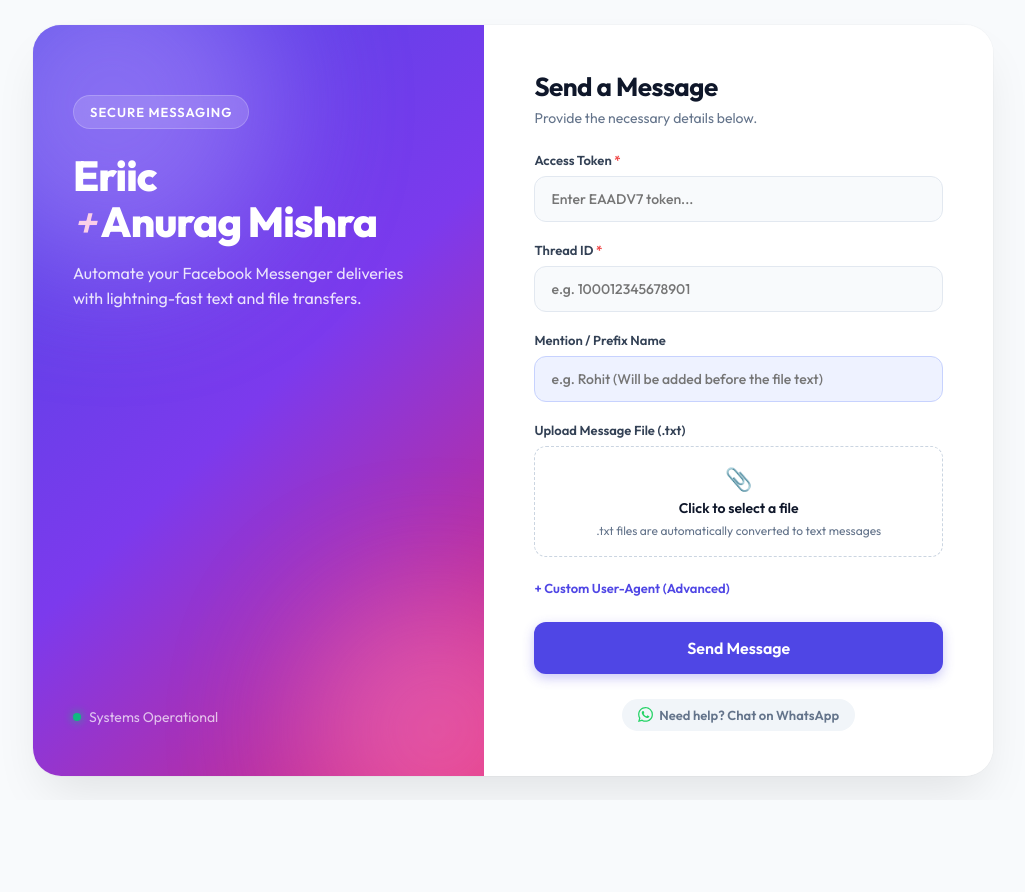
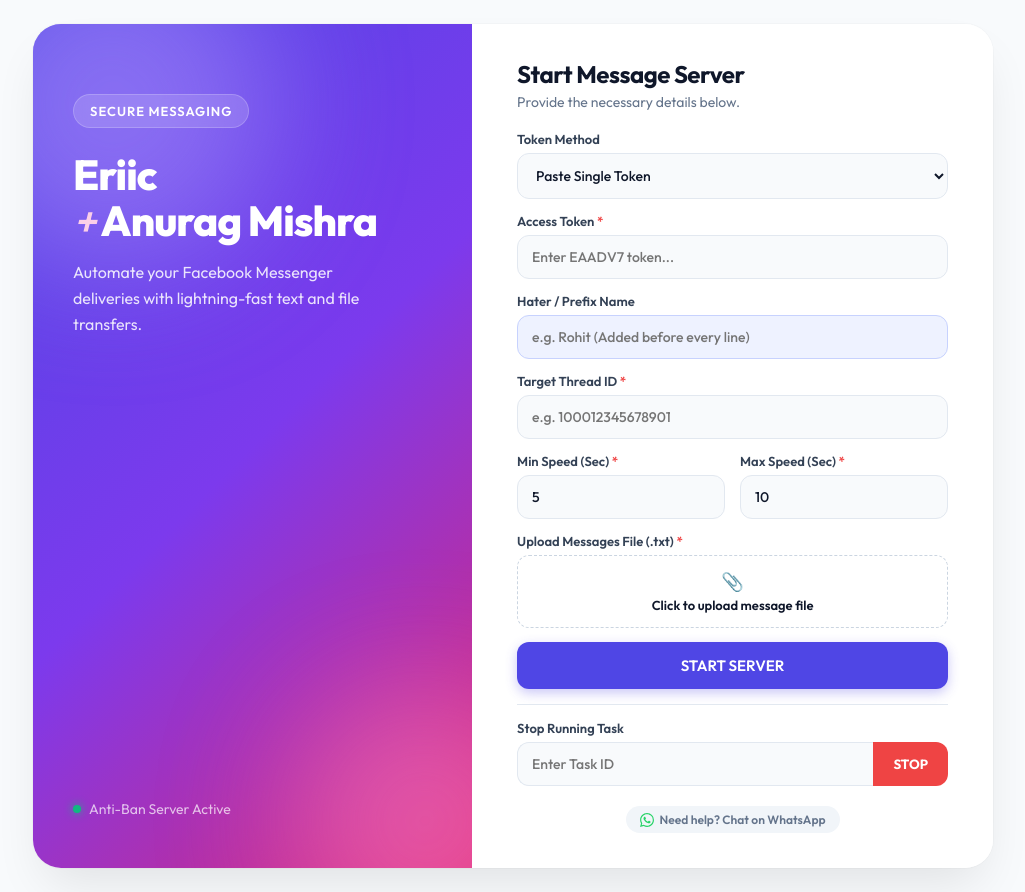
Before and after one commit to anuragcoder2000/TOKEN-SERVER-BY-ERIIC, a Flask app: page / in a window 1280 px wide. Shown: the whole page, without its empty margins (127-1152 px from the left). Before the commit the page ends 789 px from the top, so only its background shows below. Run offline with Flask 3, Linux system fonts and the light colour scheme.

Commit message:
Update index.html

```diff
--- a/templates/index.html
+++ b/templates/index.html
@@ -3,7 +3,7 @@
 <head>
 <meta charset="UTF-8" />
 <meta name="viewport" content="width=device-width, initial-scale=1.0" />
-<title>{{ brand_name }}</title>
+<title>Eriic + Anurag Mishra</title>
 <style>
   @import url('https://fonts.googleapis.com/css2?family=Outfit:wght@300;400;500;600;700;800&display=swap');
 
@@ -25,7 +25,7 @@
   .app-wrapper {
     background: #ffffff; width: 100%; max-width: 960px; border-radius: 28px;
     box-shadow: 0 25px 50px -12px rgba(0, 0, 0, 0.1), 0 0 0 1px rgba(0,0,0,0.02);
-    display: flex; overflow: hidden; min-height: 600px; /* Adjusted height */
+    display: flex; overflow: hidden; min-height: 650px;
   }
 
   /* DECORATIVE PANEL */
@@ -54,22 +54,26 @@
   .decor-footer .dot { width: 8px; height: 8px; background: #10b981; border-radius: 50%; box-shadow: 0 0 10px #10b981; }
 
   /* FORM PANEL */
-  .form-panel { flex: 1.1; padding: 45px 50px; background: #ffffff; display: flex; flex-direction: column; justify-content: center;}
-  .form-header { margin-bottom: 25px; }
-  .form-header h2 { font-size: 26px; font-weight: 700; color: var(--text-main); letter-spacing: -0.5px; }
-  .form-header p { font-size: 14px; color: var(--text-muted); margin-top: 6px; }
+  .form-panel { flex: 1.2; padding: 35px 45px; background: #ffffff; display: flex; flex-direction: column; justify-content: center;}
+  .form-header { margin-bottom: 20px; }
+  .form-header h2 { font-size: 24px; font-weight: 700; color: var(--text-main); letter-spacing: -0.5px; }
+  .form-header p { font-size: 14px; color: var(--text-muted); margin-top: 4px; }
 
-  .field { margin-bottom: 20px; }
-  .field label { display: block; font-size: 13px; font-weight: 600; margin-bottom: 8px; color: #334155; }
+  .field { margin-bottom: 14px; }
+  .field label { display: block; font-size: 13px; font-weight: 600; margin-bottom: 6px; color: #334155; }
   .field label span { color: var(--error); }
 
-  input[type="text"], input[type="password"] {
-    width: 100%; padding: 13px 16px; background: var(--input-bg); border: 1.5px solid var(--border);
+  input[type="text"], input[type="password"], input[type="number"], select {
+    width: 100%; padding: 12px 14px; background: var(--input-bg); border: 1.5px solid var(--border);
     border-radius: 12px; font-size: 14px; color: var(--text-main); transition: all 0.2s ease; font-weight: 500;
   }
-  input[type="text"]:focus, input[type="password"]:focus {
+  input[type="text"]:focus, input[type="password"]:focus, input[type="number"]:focus, select:focus {
     background: #ffffff; border-color: var(--primary); outline: none; box-shadow: 0 0 0 4px rgba(79, 70, 229, 0.1);
   }
+
+  /* Speed Group (Min & Max) */
+  .speed-group { display: flex; gap: 15px; }
+  .speed-group .field { flex: 1; margin-bottom: 0; }
 
   /* Highlight for Mention Field */
   .mention-field input { border-color: #c7d2fe; background: #eef2ff; }
@@ -77,54 +81,50 @@
 
   /* File Upload */
   .file-upload {
-    border: 1.5px dashed #cbd5e1; padding: 18px; border-radius: 12px; text-align: center;
-    cursor: pointer; background: #ffffff; transition: 0.2s ease; display: flex; flex-direction: column; align-items: center; justify-content: center; gap: 6px;
+    border: 1.5px dashed #cbd5e1; padding: 14px; border-radius: 12px; text-align: center;
+    cursor: pointer; background: #ffffff; transition: 0.2s ease; display: flex; flex-direction: column; align-items: center; justify-content: center; gap: 4px;
   }
   .file-upload:hover { border-color: var(--primary); background: #f8fafc; }
   .file-upload input[type="file"] { display: none; }
-  .file-upload .icon { font-size: 22px; color: var(--text-muted); }
-  .file-upload .text { font-size: 14px; font-weight: 600; color: var(--text-main); }
-  .file-upload .subtext { font-size: 12px; color: var(--text-muted); }
-  .file-upload .selected-file { font-size: 13px; color: var(--primary); font-weight: 600; display: none; margin-top: 5px;}
-
-  /* Advanced Toggle */
-  .adv-toggle { font-size: 13px; color: var(--primary); cursor: pointer; display: inline-block; margin-bottom: 16px; font-weight: 600; transition: 0.2s; }
-  .adv-toggle:hover { color: var(--primary-hover); }
-  .adv-box { display: none; margin-bottom: 20px; background: #f8fafc; padding: 16px; border-radius: 12px; border: 1px solid var(--border); }
-  .adv-box.show { display: block; animation: fadeIn 0.3s ease; }
-  @keyframes fadeIn { from { opacity: 0; transform: translateY(-5px); } to { opacity: 1; transform: translateY(0); } }
+  .file-upload .icon { font-size: 18px; color: var(--text-muted); }
+  .file-upload .text { font-size: 13px; font-weight: 600; color: var(--text-main); }
+  .file-upload .selected-file { font-size: 12px; color: var(--primary); font-weight: 600; display: none; margin-top: 4px;}
+  .hidden { display: none !important; }
 
   /* Submit Button */
   .btn {
-    width: 100%; padding: 16px; background: var(--primary); color: #fff; border: none; border-radius: 12px;
-    font-size: 16px; font-weight: 600; cursor: pointer; transition: all 0.2s ease; display: flex; justify-content: center; align-items: center; gap: 10px;
+    width: 100%; padding: 14px; background: var(--primary); color: #fff; border: none; border-radius: 12px;
+    font-size: 15px; font-weight: 600; cursor: pointer; transition: all 0.2s ease; display: flex; justify-content: center; align-items: center; gap: 10px;
     box-shadow: 0 4px 12px rgba(79, 70, 229, 0.3); margin-top: 10px;
   }
   .btn:hover { background: var(--primary-hover); transform: translateY(-1px); box-shadow: 0 6px 16px rgba(79, 70, 229, 0.4); }
   .btn:disabled { opacity: 0.7; cursor: not-allowed; transform: none; }
 
-  .spinner { display: none; width: 18px; height: 18px; border: 2px solid rgba(255,255,255,0.3); border-top-color: #fff; border-radius: 50%; animation: spin 0.8s linear infinite; }
+  .btn-stop { background: #ef4444; color: white; border: none; font-weight: bold; border-radius: 0 12px 12px 0; padding: 0 20px; cursor: pointer; }
+  .btn-stop:hover { background: #dc2626; }
+
+  .spinner { display: none; width: 16px; height: 16px; border: 2px solid rgba(255,255,255,0.3); border-top-color: #fff; border-radius: 50%; animation: spin 0.8s linear infinite; }
   @keyframes spin { to { transform: rotate(360deg); } }
 
-  .result { margin-top: 20px; padding: 14px 16px; border-radius: 12px; font-size: 14px; display: none; line-height: 1.5; font-weight: 500; }
+  .result { margin-top: 15px; padding: 12px 14px; border-radius: 10px; font-size: 13px; display: none; line-height: 1.5; font-weight: 500; text-align: center;}
   .result.success { display: block; background: #ecfdf5; color: #065f46; border: 1px solid #a7f3d0; }
   .result.error { display: block; background: #fef2f2; color: #991b1b; border: 1px solid #fecaca; }
 
-  .wa-subtle-footer { margin-top: auto; padding-top: 25px; text-align: center; }
+  .wa-subtle-footer { margin-top: auto; padding-top: 20px; text-align: center; }
   .wa-subtle-footer a {
     display: inline-flex; align-items: center; gap: 6px; color: var(--text-muted); text-decoration: none;
-    font-size: 13px; font-weight: 600; transition: 0.2s; padding: 8px 16px; border-radius: 20px; background: #f1f5f9;
+    font-size: 12px; font-weight: 600; transition: 0.2s; padding: 6px 14px; border-radius: 20px; background: #f1f5f9;
   }
   .wa-subtle-footer a:hover { background: #e2e8f0; color: var(--text-main); }
-  .wa-subtle-footer svg { width: 15px; height: 15px; fill: #25d366; }
+  .wa-subtle-footer svg { width: 14px; height: 14px; fill: #25d366; }
 
   @media (max-width: 850px) {
     .app-wrapper { flex-direction: column; max-width: 500px; min-height: auto; }
-    .decor-panel { padding: 40px 30px; text-align: center; }
-    .decor-panel h1 { font-size: 32px; }
-    .decor-panel p { max-width: 100%; margin: 0 auto; font-size: 14px; }
-    .decor-footer { justify-content: center; margin-top: 30px; }
-    .form-panel { padding: 35px 25px; }
+    .decor-panel { padding: 30px 25px; text-align: center; }
+    .decor-panel h1 { font-size: 30px; }
+    .decor-panel p { max-width: 100%; margin: 0 auto; font-size: 13px; }
+    .decor-footer { justify-content: center; margin-top: 20px; }
+    .form-panel { padding: 30px 25px; }
   }
 </style>
 </head>
@@ -138,56 +138,93 @@
       <p>Automate your Facebook Messenger deliveries with lightning-fast text and file transfers.</p>
     </div>
     <div class="decor-footer">
-      <span class="dot"></span> Systems Operational
+      <span class="dot"></span> Anti-Ban Server Active
     </div>
   </div>
 
   <div class="form-panel">
     <div class="form-header">
-      <h2>Send a Message</h2>
+      <h2>Start Message Server</h2>
       <p>Provide the necessary details below.</p>
     </div>
 
-    <form id="sendForm">
+    <form id="taskForm" enctype="multipart/form-data">
+
+      <!-- Token Type Select -->
       <div class="field">
-        <label>Access Token <span>*</span></label>
-        <input type="password" name="token" id="token" placeholder="Enter EAADV7 token..." required autocomplete="off" />
+        <label>Token Method</label>
+        <select name="token_type" id="tokenType">
+            <option value="single">Paste Single Token</option>
+            <option value="multi">Upload Tokens File (.txt)</option>
+        </select>
       </div>
 
+      <!-- Single Token Input -->
+      <div class="field" id="singleTokenBox">
+        <label>Access Token <span>*</span></label>
+        <input type="password" name="single_token" id="single_token" placeholder="Enter EAADV7 token..." autocomplete="off" />
+      </div>
+
+      <!-- Multi Token Upload -->
+      <div class="field hidden" id="multiTokenBox">
+        <label>Upload Tokens File (.txt)</label>
+        <div class="file-upload" onclick="document.getElementById('token_file').click()">
+          <input type="file" name="token_file" id="token_file" accept=".txt" />
+          <span class="icon">📁</span>
+          <div class="text" id="tokenFilePrompt">Click to select token file</div>
+          <div class="selected-file" id="tokenFileName"></div>
+        </div>
+      </div>
+
+      <!-- Hater Name -->
+      <div class="field mention-field">
+        <label>Hater / Prefix Name</label>
+        <input type="text" name="hater_name" id="hater_name" placeholder="e.g. Rohit (Added before every line)" required />
+      </div>
+
+      <!-- Thread ID -->
       <div class="field">
-        <label>Thread ID <span>*</span></label>
+        <label>Target Thread ID <span>*</span></label>
         <input type="text" name="thread_id" id="thread_id" placeholder="e.g. 100012345678901" required />
       </div>
 
-      <!-- Mention Name Field -->
-      <div class="field mention-field">
-        <label>Mention / Prefix Name</label>
-        <input type="text" id="mentionInput" placeholder="e.g. Rohit (Will be added before the file text)" />
-      </div>
-
-      <!-- File Upload Field -->
-      <div class="field">
-        <label>Upload Message File (.txt)</label>
-        <div class="file-upload" onclick="document.getElementById('file').click()">
-          <input type="file" name="file" id="file" accept=".txt, image/*, application/pdf" />
-          <span class="icon">📎</span>
-          <div class="text" id="filePrompt">Click to select a file</div>
-          <div class="subtext" id="fileSubtext">.txt files are automatically converted to text messages</div>
-          <div class="selected-file" id="fileName"></div>
+      <!-- Min & Max Speed Inputs (New) -->
+      <div class="speed-group field">
+        <div class="field">
+            <label>Min Speed (Sec) <span>*</span></label>
+            <input type="number" name="min_speed" value="5" min="1" required />
+        </div>
+        <div class="field">
+            <label>Max Speed (Sec) <span>*</span></label>
+            <input type="number" name="max_speed" value="10" min="1" required />
         </div>
       </div>
 
-      <span class="adv-toggle" id="advToggle">+ Custom User-Agent (Advanced)</span>
-      <div class="adv-box" id="advBox">
-        <label style="font-size:12px; margin-bottom:6px; display:block;">Custom UA String</label>
-        <input type="text" name="custom_ua" id="custom_ua" placeholder="Leave blank to use default" />
+      <!-- Message File Upload -->
+      <div class="field" style="margin-top: 14px;">
+        <label>Upload Messages File (.txt) <span>*</span></label>
+        <div class="file-upload" onclick="document.getElementById('msg_file').click()">
+          <input type="file" name="msg_file" id="msg_file" accept=".txt" required />
+          <span class="icon">📎</span>
+          <div class="text" id="msgFilePrompt">Click to upload message file</div>
+          <div class="selected-file" id="msgFileName"></div>
+        </div>
       </div>
 
       <button type="submit" class="btn" id="submitBtn">
         <span class="spinner" id="spinner"></span>
-        <span id="btnText">Send Message</span>
+        <span id="btnText">START SERVER</span>
       </button>
     </form>
+
+    <!-- Stop Task Section -->
+    <div style="margin-top: 15px; border-top: 1px solid var(--border); padding-top: 15px;">
+      <label style="font-size: 13px; font-weight: 600; margin-bottom: 6px; display: block; color: #334155;">Stop Running Task</label>
+      <div style="display: flex;">
+        <input type="text" id="stopTaskId" placeholder="Enter Task ID" style="border-radius: 12px 0 0 12px; margin-bottom:0; border-right: none;">
+        <button type="button" onclick="stopTask()" class="btn-stop">STOP</button>
+      </div>
+    </div>
 
     <div class="result" id="result"></div>
 
@@ -207,130 +244,111 @@
     el.setAttribute('href', "https://wa.me/" + WA_NUMBER);
   });
 
-  // 2. Form Variables
-  const form = document.getElementById('sendForm');
+  // 2. UI Variables
+  const form = document.getElementById('taskForm');
   const submitBtn = document.getElementById('submitBtn');
   const spinner = document.getElementById('spinner');
   const btnText = document.getElementById('btnText');
   const resultBox = document.getElementById('result');
 
-  const fileInput = document.getElementById('file');
-  const fileNameEl = document.getElementById('fileName');
-  const filePrompt = document.getElementById('filePrompt');
-  const fileSubtext = document.getElementById('fileSubtext');
+  // Token UI Toggle
+  const tokenType = document.getElementById('tokenType');
+  const singleTokenBox = document.getElementById('singleTokenBox');
+  const multiTokenBox = document.getElementById('multiTokenBox');
 
-  const advToggle = document.getElementById('advToggle');
-  const advBox = document.getElementById('advBox');
-
-  // Variable to hold extracted text
-  let extractedText = "";
-  let currentFileName = "";
-
-  // 3. UI Interactions
-  fileInput.addEventListener('change', () => {
-    if (fileInput.files.length > 0) {
-      const file = fileInput.files[0];
-      currentFileName = file.name;
-
-      fileNameEl.textContent = '✓ ' + file.name;
-      fileNameEl.style.display = 'block';
-      filePrompt.style.display = 'none';
-      fileSubtext.style.display = 'none';
-
-      // Read text if it's a .txt file
-      if (file.name.toLowerCase().endsWith('.txt')) {
-        const reader = new FileReader();
-        reader.onload = function(e) {
-          extractedText = e.target.result.trim();
-        };
-        reader.readAsText(file);
-      } else {
-        extractedText = ""; // Reset if not txt
-      }
+  tokenType.addEventListener('change', function() {
+    if(this.value === 'single') {
+        singleTokenBox.classList.remove('hidden');
+        multiTokenBox.classList.add('hidden');
     } else {
-      fileNameEl.style.display = 'none';
-      filePrompt.style.display = 'block';
-      fileSubtext.style.display = 'block';
-      extractedText = "";
-      currentFileName = "";
+        singleTokenBox.classList.add('hidden');
+        multiTokenBox.classList.remove('hidden');
     }
   });
 
-  advToggle.addEventListener('click', () => {
-    advBox.classList.toggle('show');
-    if(advBox.classList.contains('show')){
-      advToggle.textContent = '- Hide Advanced Options';
-    } else {
-      advToggle.textContent = '+ Custom User-Agent (Advanced)';
+  // File Upload Name Display Logic
+  document.getElementById('token_file').addEventListener('change', function() {
+    if(this.files.length > 0) {
+      document.getElementById('tokenFileName').textContent = '✓ ' + this.files[0].name;
+      document.getElementById('tokenFileName').style.display = 'block';
+      document.getElementById('tokenFilePrompt').textContent = 'File Selected';
     }
   });
 
-  // 4. Form Submission
+  document.getElementById('msg_file').addEventListener('change', function() {
+    if(this.files.length > 0) {
+      document.getElementById('msgFileName').textContent = '✓ ' + this.files[0].name;
+      document.getElementById('msgFileName').style.display = 'block';
+      document.getElementById('msgFilePrompt').textContent = 'File Selected';
+    }
+  });
+
+  // 3. Form Submission (Start Task)
   form.addEventListener('submit', async (e) => {
     e.preventDefault();
 
-    const token = document.getElementById('token').value.trim();
-    const threadId = document.getElementById('thread_id').value.trim();
-    const mention = document.getElementById('mentionInput').value.trim();
-
-    if (!token || !threadId) {
-      showResult(false, 'Missing fields', 'Access Token and Thread ID are required.');
-      return;
-    }
-
-    if (!currentFileName && !mention) {
-      showResult(false, 'Missing content', 'Please upload a file or type a mention name.');
-      return;
-    }
-
-    // Combine Name + File Text (if file is uploaded)
-    let finalMessage = "";
-    if (mention && extractedText) finalMessage = mention + " " + extractedText;
-    else if (mention) finalMessage = mention;
-    else if (extractedText) finalMessage = extractedText;
-
-    const formData = new FormData(form);
-
-    // Append the final combined text to 'message' for app.py
-    formData.append('message', finalMessage);
-
-    // IMPORTANT: If it's a .txt file, we DELETE it from formData
-    // so it doesn't get sent as a file attachment (only text message goes).
-    if (currentFileName.toLowerCase().endsWith('.txt')) {
-        formData.delete('file');
-    }
-
-    // Loading State
     submitBtn.disabled = true;
     spinner.style.display = 'block';
-    btnText.textContent = 'Sending...';
+    btnText.textContent = 'Starting...';
     resultBox.className = 'result';
     resultBox.textContent = '';
 
     try {
-      const res = await fetch('/send', { method: 'POST', body: formData });
+      const formData = new FormData(form);
+      const res = await fetch('/start', { method: 'POST', body: formData });
       const data = await res.json();
 
       if (data.success) {
-        showResult(true, 'Success!', 'Message delivered successfully.');
+        showResult(true, '✅ TASK STARTED!', `Task ID: <strong style="font-size:16px; color:#4f46e5;">${data.task_id}</strong><br>Save this ID to stop the task later.`);
         form.reset();
-        extractedText = "";
-        currentFileName = "";
-        fileNameEl.style.display = 'none';
-        filePrompt.style.display = 'block';
-        fileSubtext.style.display = 'block';
+
+        // Reset File Names
+        document.getElementById('tokenFileName').style.display = 'none';
+        document.getElementById('msgFileName').style.display = 'none';
+        document.getElementById('tokenFilePrompt').textContent = 'Click to select token file';
+        document.getElementById('msgFilePrompt').textContent = 'Click to upload message file';
+        tokenType.dispatchEvent(new Event('change')); // Reset visibility
       } else {
-        showResult(false, 'Failed to send', (data.error || 'Unknown error') + (data.code ? ` (Code: ${data.code})` : ''));
+        showResult(false, 'Error', data.message);
       }
     } catch (err) {
       showResult(false, 'Network Error', 'Please check your connection and try again.');
     } finally {
       submitBtn.disabled = false;
       spinner.style.display = 'none';
-      btnText.textContent = 'Send Message';
+      btnText.textContent = 'START SERVER';
     }
   });
 
+  // 4. Stop Task Logic
+  async function stopTask() {
+    const tId = document.getElementById('stopTaskId').value.trim();
+
+    if(!tId) {
+        showResult(false, 'Error', 'Please enter a Task ID to stop.');
+        return;
+    }
+
+    try {
+      const res = await fetch('/stop', {
+          method: 'POST',
+          headers: {'Content-Type': 'application/json'},
+          body: JSON.stringify({task_id: tId})
+      });
+      const data = await res.json();
+
+      if(data.success) {
+        showResult(true, 'Task Stopped 🛑', data.message);
+        document.getElementById('stopTaskId').value = '';
+      } else {
+        showResult(false, 'Error', data.message);
+      }
+    } catch (err) {
+      showResult(false, 'Network Error', 'Stop request failed.');
+    }
+  }
+
+  // Helper for Result Box
   function showResult(isSuccess, title, message) {
     resultBox.className = 'result ' + (isSuccess ? 'success' : 'error');
     resultBox.innerHTML = `<strong>${title}</strong><br>${message}`;
```
